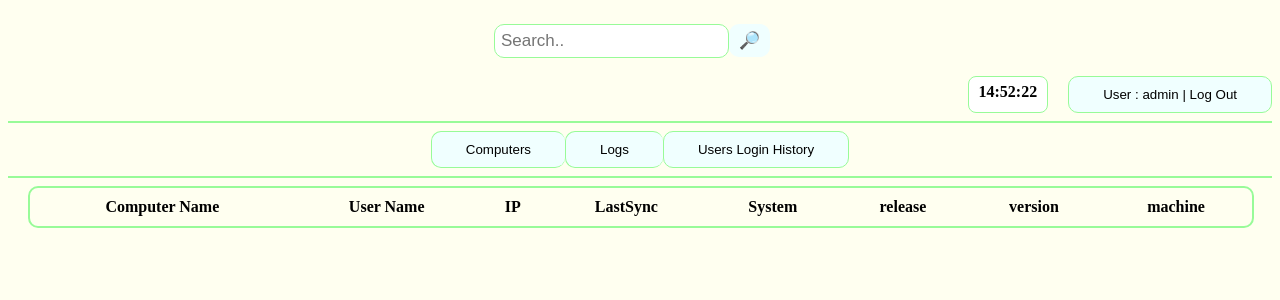
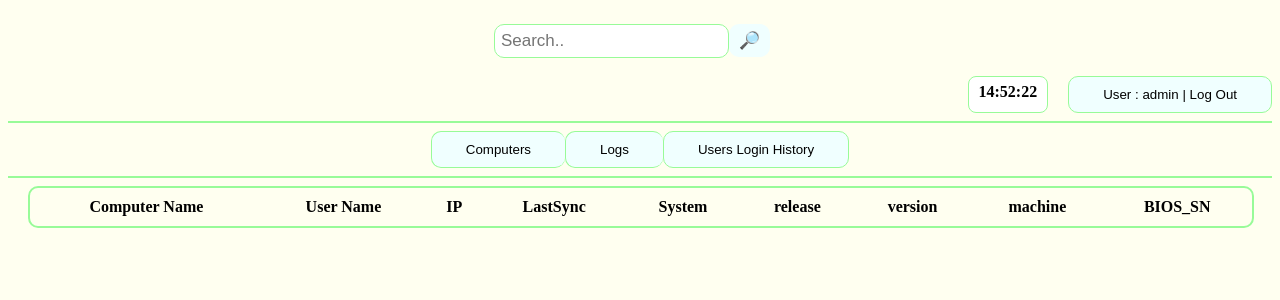
Before and after one commit to YazidEl7/Info_Project, a Django app: page /C_H/1/ in a window 1280 px wide. Shown: the part 133-433 px from the top of the page. Run offline with Django 3.2, Linux system fonts and the light colour scheme; a user stored in the database is signed in; data comes from the database, SQL or seed files in the repository; both versions use the stored data as it was after the commit; lists and menus that the app fills with data are empty; some web fonts are replaced.

Commit message:
Add files via upload

```diff
--- a/HelpSelf/HelpInfo/static/Dynamic/logged_users.json
+++ b/HelpSelf/HelpInfo/static/Dynamic/logged_users.json
@@ -1,2 +1,5 @@
 [
+{"USERNAME" : "L", "IP" : "127.0.0.1", "Host" : "", "USERDOMAIN" : "L-HOME", "COMPUTER" : "L-HOME", "OS" : "Windows_NT", "DATE" : "21/08/2022 21:16:39", "AGENT" : "Mozilla/5.0 (Windows NT 10.0; Win64; x64) AppleWebKit/537.36 (KHTML, like Gecko) Chrome/104.0.0.0 Safari/537.36" }
+,{"USERNAME" : "L", "IP" : "127.0.0.1", "Host" : "", "USERDOMAIN" : "L-HOME", "COMPUTER" : "L-HOME", "OS" : "Windows_NT", "DATE" : "21/08/2022 22:38:01", "AGENT" : "Mozilla/5.0 (Windows NT 10.0; Win64; x64) AppleWebKit/537.36 (KHTML, like Gecko) Chrome/104.0.0.0 Safari/537.36" }
+,{"USERNAME" : "R8198", "IP" : "127.0.0.1", "Host" : "", "USERDOMAIN" : "DOMDAMAN", "COMPUTER" : "B20007442", "OS" : "Windows_NT", "DATE" : "22/08/2022 15:09:31", "AGENT" : "Mozilla/5.0 (Windows NT 10.0; Win64; x64) AppleWebKit/537.36 (KHTML, like Gecko) Chrome/104.0.0.0 Safari/537.36" }
 ]
--- a/HelpSelf/HelpInfo/templates/HelpInfo/users_history.html
+++ b/HelpSelf/HelpInfo/templates/HelpInfo/users_history.html
@@ -14,6 +14,7 @@
             <th class="data-header">release</th>
             <th class="data-header">version</th>
             <th class="data-header">machine</th>
+            <th class="data-header">BIOS_SN</th>
          </tr>
          {% for i in Computers %}
             <tr class="data-line">
@@ -26,6 +27,7 @@
                 <td class="data-data">{{i.comp_t.release}}</td>
                 <td class="data-data">{{i.comp_t.version}}</td>
                 <td class="data-data">{{i.comp_t.machine}}</td>
+                <td class="data-data">{{i.comp_t.bios_serial}}</td>
          </tr>
          {% endfor %}
      </table>
```
Also changed, not shown: HelpSelf/HelpInfo/templates/HelpInfo/data.html (+4 -4 lines), HelpSelf/HelpInfo/migrations/0001_initial.py, HelpSelf/comp-info.sqlite3.
